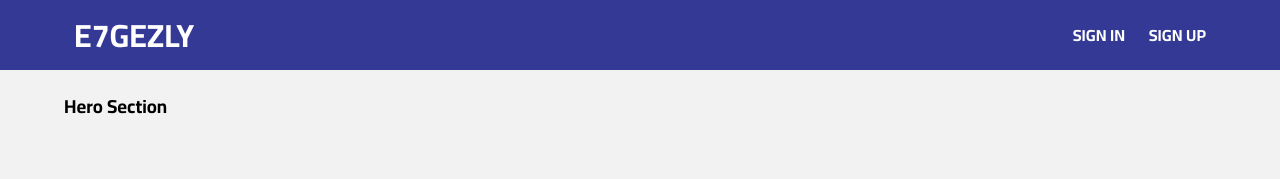
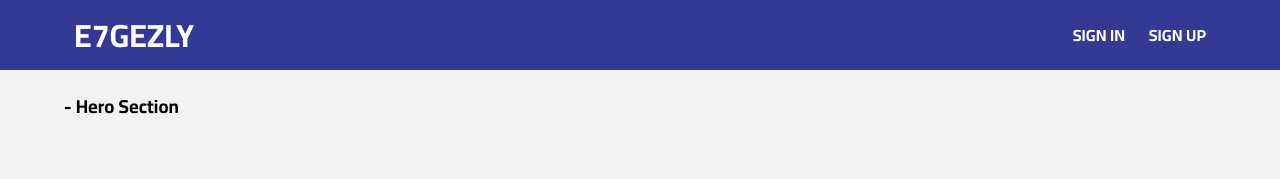
Before and after one commit to a-Hussain314/e7gezly, a React (Create React App) app: page / in a window 1280 px wide. Shown: the top 179 px of the page. Built offline with nearby package versions, Linux system fonts and the light colour scheme.

Commit message:
Update Home.js

```diff
--- a/src/Components/pages/Home.js
+++ b/src/Components/pages/Home.js
@@ -8,7 +8,7 @@ function Home() {
         <Layout>
                 <section className="home_hero">
                     <div className="container">
-                        <h3>Hero Section</h3>
+                        <h3>- Hero Section</h3>
                     </div>
                 </section>
                 <section className="news">
```
